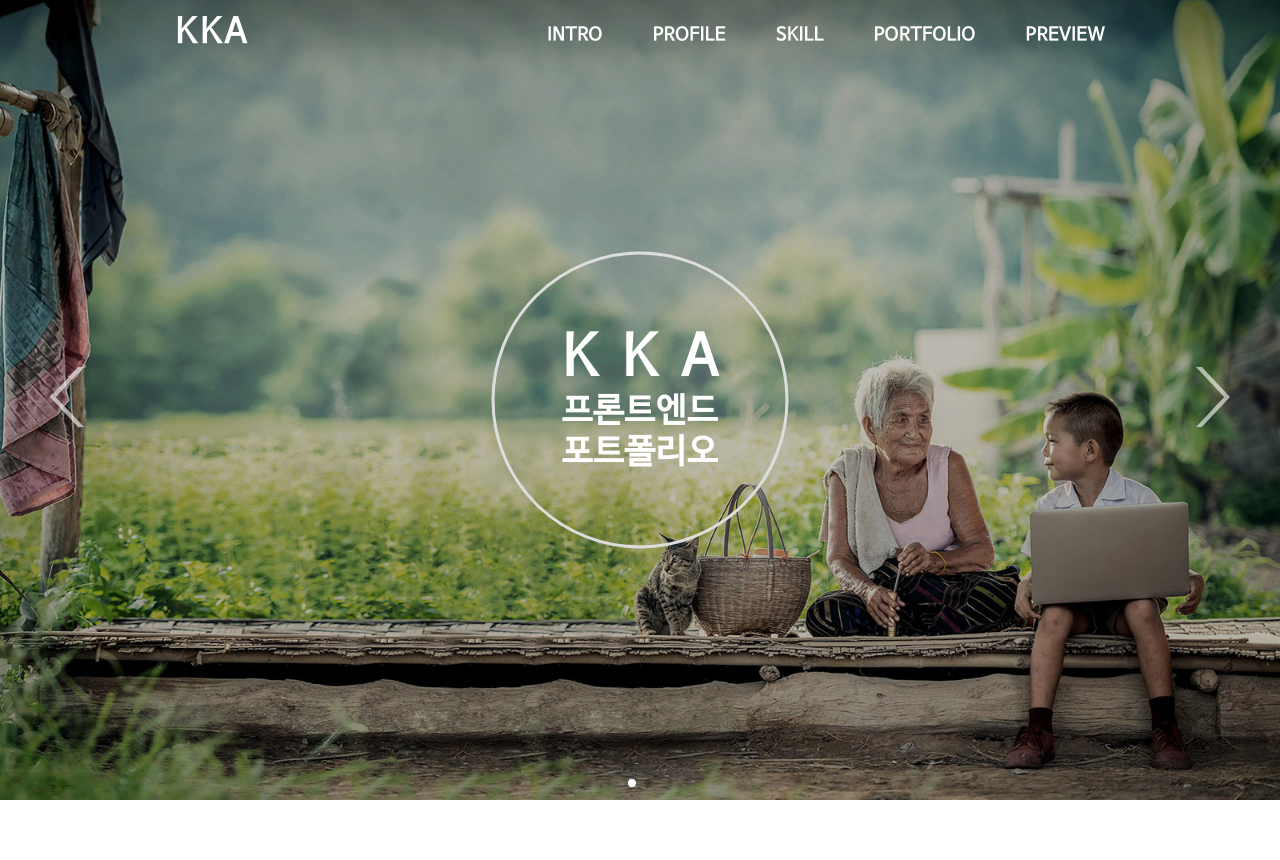
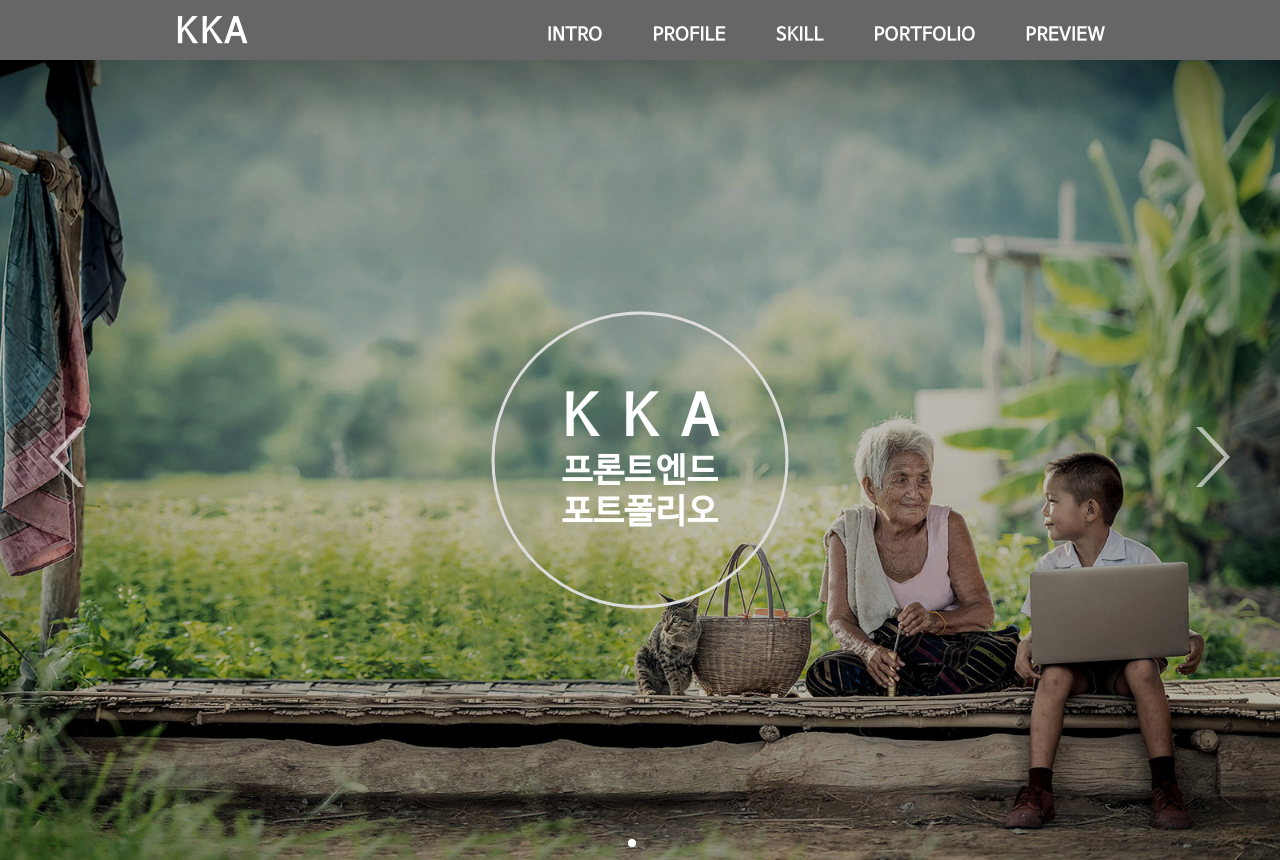
Before and after one commit to kkahub/kkaporfol, a Next.js app: page /intro in a window 1280 px wide. Before the commit the page ends 800 px from the top, so only its background shows below. Built offline with nearby package versions, Linux system fonts and the light colour scheme.

Commit message:
배포 테스트

```diff
--- a/next.config.js
+++ b/next.config.js
@@ -9,12 +9,10 @@
   sassOptions: {
     includePaths: [path.join(__dirname, "src/styles")],
   },
-  // assetPrefix: !debug ? `.` : "", // production 일때 prefix 경로
-  basePath: "/kkaporfol",
+  images: { unoptimized: true },
+  // basePath: "/kkaporfol", // 빌드 시 오픈
   assetPrefix: !debug ? `${repository}/` : "", // production 일때 prefix 경로
   // trailingSlash: true, //  빌드 시 폴더 구조 동일
-  //   loader: "custom",
-  //   loaderFile: "./imgloader.js",
   output: "export",
 };
 
--- a/package.json
+++ b/package.json
@@ -7,7 +7,6 @@
     "dev": "next dev",
     "build": "next build && next export",
     "start": "next start",
-    "serve": "npx http-server out",
     "lint": "next lint",
     "lint:fix": "next lint --fix",
     "prepare": "husky install",
--- a/prettierrc.json
+++ b/prettierrc.json
@@ -6,7 +6,7 @@
   // JSX의 마지막 `>`를 다음 줄로 내릴지 여부
   "bracketSameLine": true,
   // 홑따옴표를 쓸건지 설정. 기본값은 쌍따옴표. 코딩을 하면서 홑따옴표를 썼다면 강제로 쌍따옴표로 변경. (default: false)
-  "singleQuote": true,
+  // "singleQuote": true,
   // 탭 너비 (default: 2)
   "tabWidth": 2,
   // 세미클론 강제 여부 (default: true)
--- a/src/app/profile/page.tsx
+++ b/src/app/profile/page.tsx
@@ -10,7 +10,10 @@
         <h2 className="title">PROFILE</h2>
         <div className="content">
           <div className="photo">
-            <Image src="./images/profile_photo.png" alt="KKA photo" />
+            <Image
+              src="../../../public/images/profile_photo.png"
+              alt="KKA photo"
+            />
           </div>
           <div className="profile_con">
             <dl>
--- a/src/styles/_styles.scss
+++ b/src/styles/_styles.scss
@@ -14,17 +14,17 @@
 	}
 
 	.visual1 {
-		@include respond-to('small') {
-			background: url('/images/visual_bg1_m.jpg') right top/cover;
+		@include respond-to("small") {
+			background: url("../../public/images/visual_bg1_m.jpg") right top/cover;
 		}
-		@include respond-to('medium') {
-			background: url('/images/visual_bg1_m.jpg') right top/cover;
+		@include respond-to("medium") {
+			background: url("../../public/images/visual_bg1_m.jpg") right top/cover;
 		}
-		@include respond-to('large') {
-			background: url('/images/visual_bg1.jpg') center top/cover;
+		@include respond-to("large") {
+			background: url("../../public/images/visual_bg1.jpg") center top/cover;
 		}
-		@include respond-to('wide') {
-			background: url('/images/visual_bg1.jpg') center top/cover;
+		@include respond-to("wide") {
+			background: url("../../public/images/visual_bg1.jpg") center top/cover;
 		}
 	}
 
@@ -64,7 +64,7 @@
 	}
 
 	.visual2 {
-		background: url('/images/visual_bg2.jpg') center top/cover;
+		background: url("../../public/images/visual_bg2.jpg") center top/cover;
 	}
 	.skill_list {
 		display: flex;
@@ -93,25 +93,25 @@
 	}
 
 	.photo {
-		@include respond-to('small') {
+		@include respond-to("small") {
 			display: none;
 		}
-		@include respond-to('medium') {
+		@include respond-to("medium") {
 			display: block;
 		}
 
 		img {
 			margin-bottom: 25px;
 
-			@include respond-to('small') {
+			@include respond-to("small") {
 				width: 100%;
 				min-width: 200px;
 			}
-			@include respond-to('medium') {
+			@include respond-to("medium") {
 				width: 100%;
 				min-width: 200px;
 			}
-			@include respond-to('large') {
+			@include respond-to("large") {
 				width: 240px;
 				height: 240px;
 			}
@@ -119,13 +119,13 @@
 	}
 
 	.profile_con {
-		@include respond-to('small') {
+		@include respond-to("small") {
 			min-width: 100%;
 		}
-		@include respond-to('medium') {
+		@include respond-to("medium") {
 			min-width: 380px;
 		}
-		@include respond-to('large') {
+		@include respond-to("large") {
 			min-width: 440px;
 		}
 
@@ -135,11 +135,11 @@
 
 			dt,
 			dd {
-				@include respond-to('small') {
+				@include respond-to("small") {
 					margin-bottom: 10px;
 					font-size: 15px;
 				}
-				@include respond-to('medium') {
+				@include respond-to("medium") {
 					margin-bottom: 25px;
 					font-size: 18px;
 				}
@@ -149,10 +149,10 @@
 				float: left;
 				font-weight: bold;
 
-				@include respond-to('small') {
+				@include respond-to("small") {
 					width: 110px;
 				}
-				@include respond-to('medium') {
+				@include respond-to("medium") {
 					width: 140px;
 				}
 			}
```
Also changed, not shown: src/components/layout/Header.tsx (+5 -7 lines), 4 other files (tests, documents, lock files or other folders).
